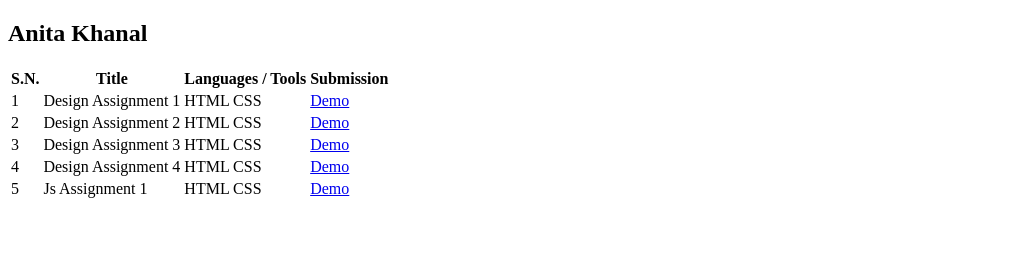
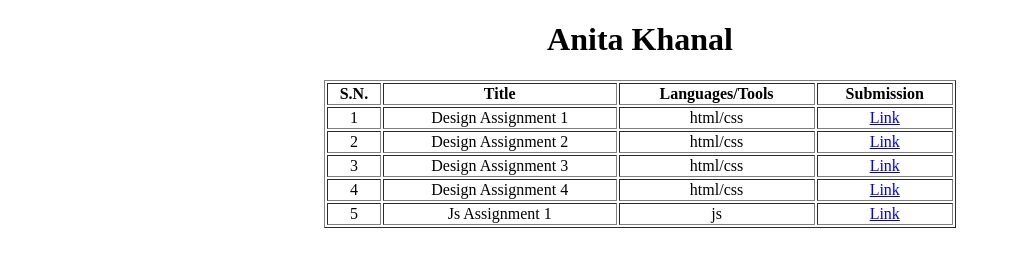
Before and after one commit to Coderushnepal/Anitakhanal, a plain HTML site: page index.html in a window 1280 px wide. Shown: the whole page, without its empty margins (0-1010 px from the left). Drawn offline with Linux system fonts and the light colour scheme.

Commit message:
modified code

```diff
--- a/index.html
+++ b/index.html
@@ -7,19 +7,20 @@
     <title>Anita Khanal - Code Like Her Fellowship</title>
 
 </head>
+
 <body>
-        <div class="container">
-            <div class="content">
-                <div class="info">
-                    <h2 class="name">Anita Khanal</h2>
+        <div class="container" style="text-align: center;">
+           <div class="information" >
+                    <h1 class="name"> Anita Khanal</h1>
                 </div>
                 <div class="table-wrapper">
-                    <table class="list-assignment">
+                    <table border =1 style="margin:0 auto; width:50%;" >
+                      <div class="list">
                         <thead>
                             <tr>
                                 <th>S.N.</th>
                                 <th>Title</th>
-                                <th>Languages / Tools</th>
+                                <th>Languages/Tools </th>
                                 <th>Submission</th>
                             </tr>
                         </thead>
@@ -27,12 +28,10 @@
                             <tr>
                                 <td>1</td>
                                 <td>Design Assignment 1</td>
-                                <td>
-                                  <span>HTML</span>
-                                  <span>CSS</span>
-                                </td>
-                                <td>
-                                  <a href="https://coderushnepal.github.io/Anitakhanal/design/assignment-1/" target="_blank" title="Code">Demo</a>
+                                <td style="text-align: center;"> html/css</td>
+
+                                <td  style="text-align: center;">
+                                  <a href="https://coderushnepal.github.io/Anitakhanal/design/assignment-1/"> Link</a>
 
                                 </td>
                               </tr>
@@ -41,12 +40,9 @@
                             <tr>
                                 <td>2</td>
                                 <td>Design Assignment 2</td>
-                                <td>
-                                  <span>HTML</span>
-                                  <span>CSS</span>
-                                </td>
-                                <td>
-                                  <a href="https://coderushnepal.github.io/Anitakhanal/design/assignment-2/" target="_blank" title="Code">Demo</a>
+                                <td style="text-align: center;">  html/css</td>
+                                <td  style="text-align: center;">
+                                  <a href="https://coderushnepal.github.io/Anitakhanal/design/assignment-2/"> Link</a>
 
                                 </td>
                               </tr>
@@ -56,12 +52,9 @@
                             <tr>
                                 <td>3</td>
                                 <td>Design Assignment 3</td>
-                                <td>
-                                  <span>HTML</span>
-                                  <span>CSS</span>
-                                </td>
-                                <td>
-                                  <a href="https://coderushnepal.github.io/Anitakhanal/design/assignment-3/" target="_blank" title="Code">Demo</a>
+                                <td style="text-align: center;"> html/css</td>
+                                <td  style="text-align: center;">
+                                  <a href="https://coderushnepal.github.io/Anitakhanal/design/assignment-3/"> Link</a>
 
                                 </td>
                               </tr>
@@ -70,12 +63,9 @@
                             <tr>
                                 <td>4</td>
                                 <td>Design Assignment 4</td>
-                                <td>
-                                  <span>HTML</span>
-                                  <span>CSS</span>
-                                </td>
-                                <td>
-                                  <a href="https://coderushnepal.github.io/Anitakhanal/design/assignment-4/" target="_blank" title="Code">Demo</a>
+                                <td style="text-align: center;">  html/css</td>
+                                <td  style="text-align: center;">
+                                  <a href="https://coderushnepal.github.io/Anitakhanal/design/assignment-4/" > Link</a>
 
                                 </td>
                               </tr>
@@ -84,20 +74,19 @@
                             <tr>
                                 <td>5</td>
                                 <td>Js Assignment 1</td>
-                                <td>
-                                  <span>HTML</span>
-                                  <span>CSS</span>
-                                </td>
-                                <td>
-                                  <a href="https://coderushnepal.github.io/Anitakhanal/js/assignment-1/" target="_blank" title="Code">Demo</a>
+                                <td style="text-align: center;"> js</td>
+                                <td  style="text-align: center;">
+                                  <a href="https://coderushnepal.github.io/Anitakhanal/js/assignment-1/" > Link</a>
 
                                 </td>
                               </tr>
                         </tbody>
+                      </div>
                     </table>
-                </div>
+                    </div>
+
             </div>
-        </div>
+
 
 </body>
 </html>
```
